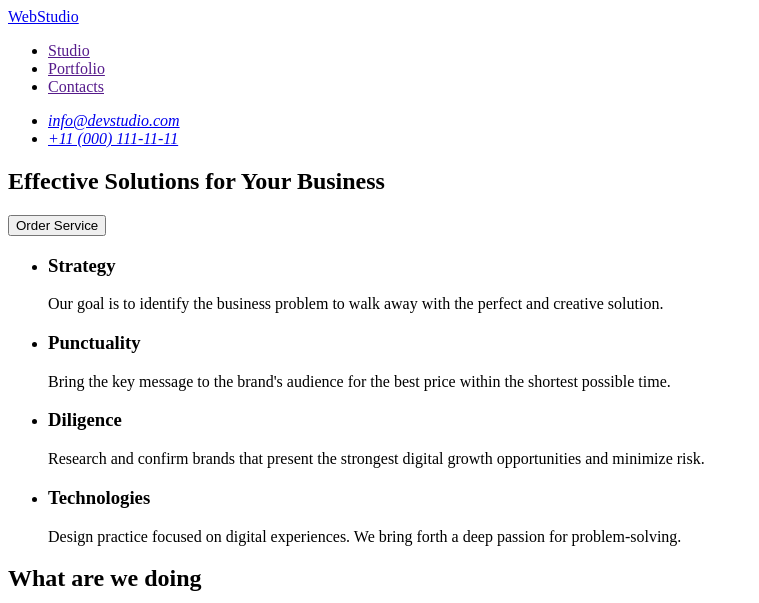
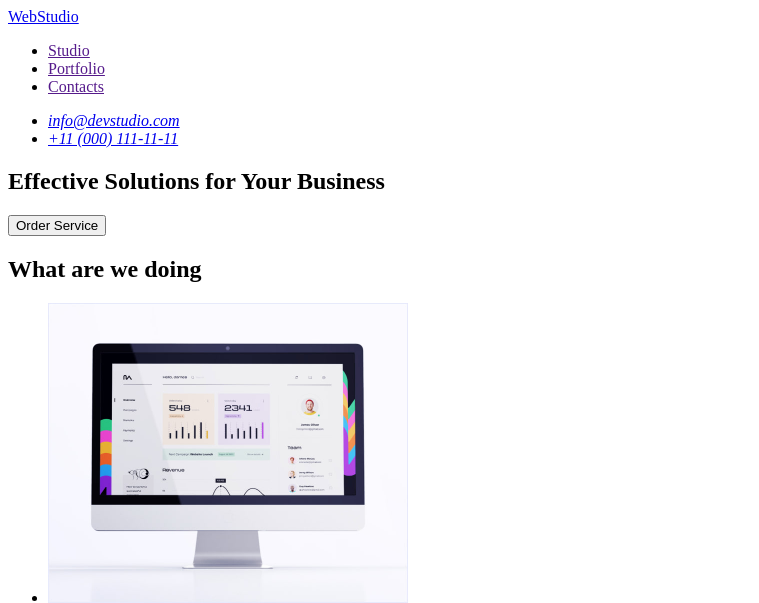
Before and after one commit to AnastasiiaPavlovska/goit-markup-hw-01, a plain HTML site: page index.html in a window 1280 px wide. Shown: the top 603 px of the page, without its empty margins (0-759 px from the left). Drawn offline with Linux system fonts and the light colour scheme.

Commit message:
Update index.html

```diff
--- a/index.html
+++ b/index.html
@@ -32,39 +32,10 @@
     <main>
         <!-- Section1 -->
         <section>
-            <!-- <div> -->
             <h1>Effective Solutions for Your Business</h1>
             <button type="button">Order Service</button>
-            <!-- </div> -->
         </section>
-
-        <section>
-            <ul>
-                <li>
-                    <h3>Strategy</h3>
-                    <p>
-                        Our goal is to identify the business problem to walk away with the perfect and creative solution.
-                    </p>
-                </li>
-                <li>
-                    <h3>Punctuality</h3>
-                    <p>Bring the key message to the brand's audience for the best price within the shortest possible time.</p>
-                </li>
-                <li>
-                    <h3>Diligence</h3>
-                    <p>
-                        Research and confirm brands that present the strongest digital growth opportunities and minimize risk.
-                    </p>
-                </li>
-                <li>
-                    <h3>Technologies</h3>
-                    <p>
-                        Design practice focused on digital experiences. We bring forth a deep passion for problem-solving.
-                    </p>
-                </li>
-
-            </ul>
-        </section>
+        <!-- Section1 -->
 
         <section>
             <h2>What are we doing</h2>
@@ -109,7 +80,7 @@
     </main>
 
     <footer>
-        <a href="">WebStudio</a>
+        <a href="./index.html">WebStudio</a>
         <p>
             Increase the flow of customers and sales for your business with digital marketing & growth solutions.
         </p>
```
